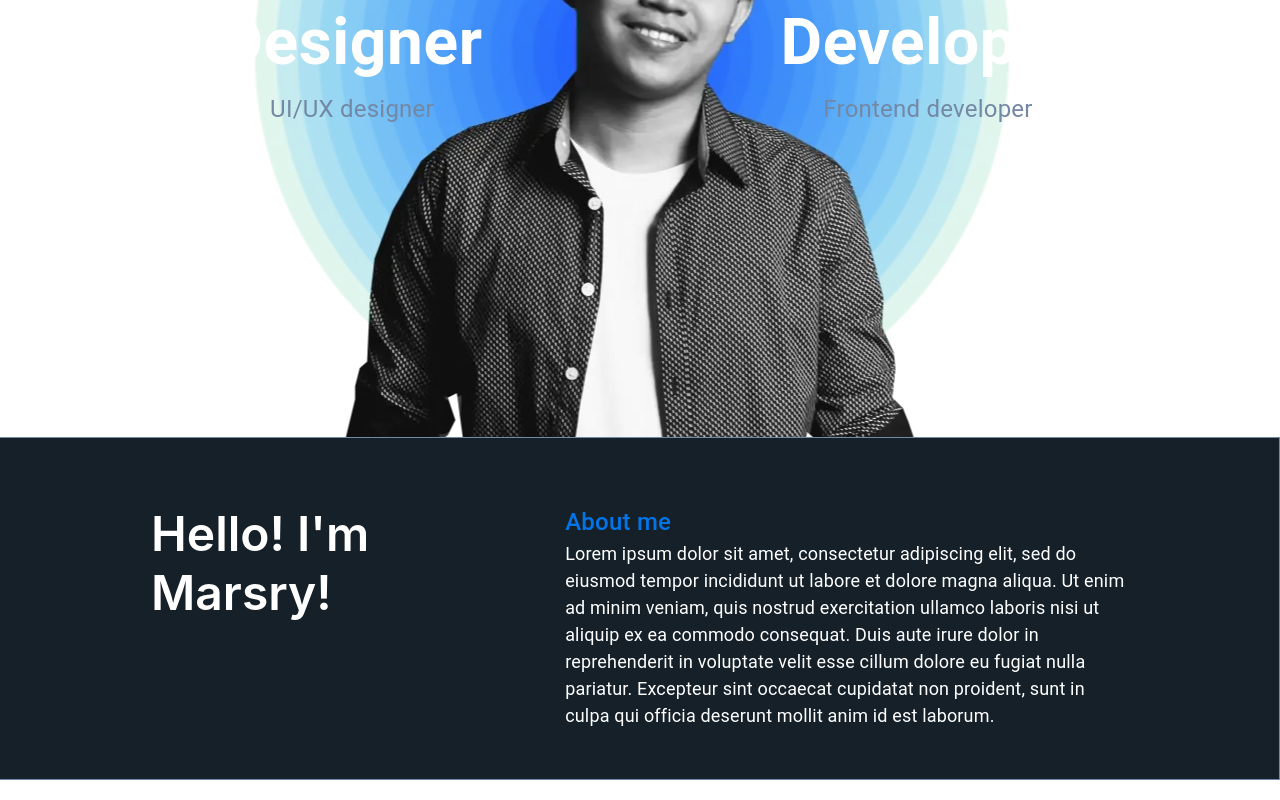
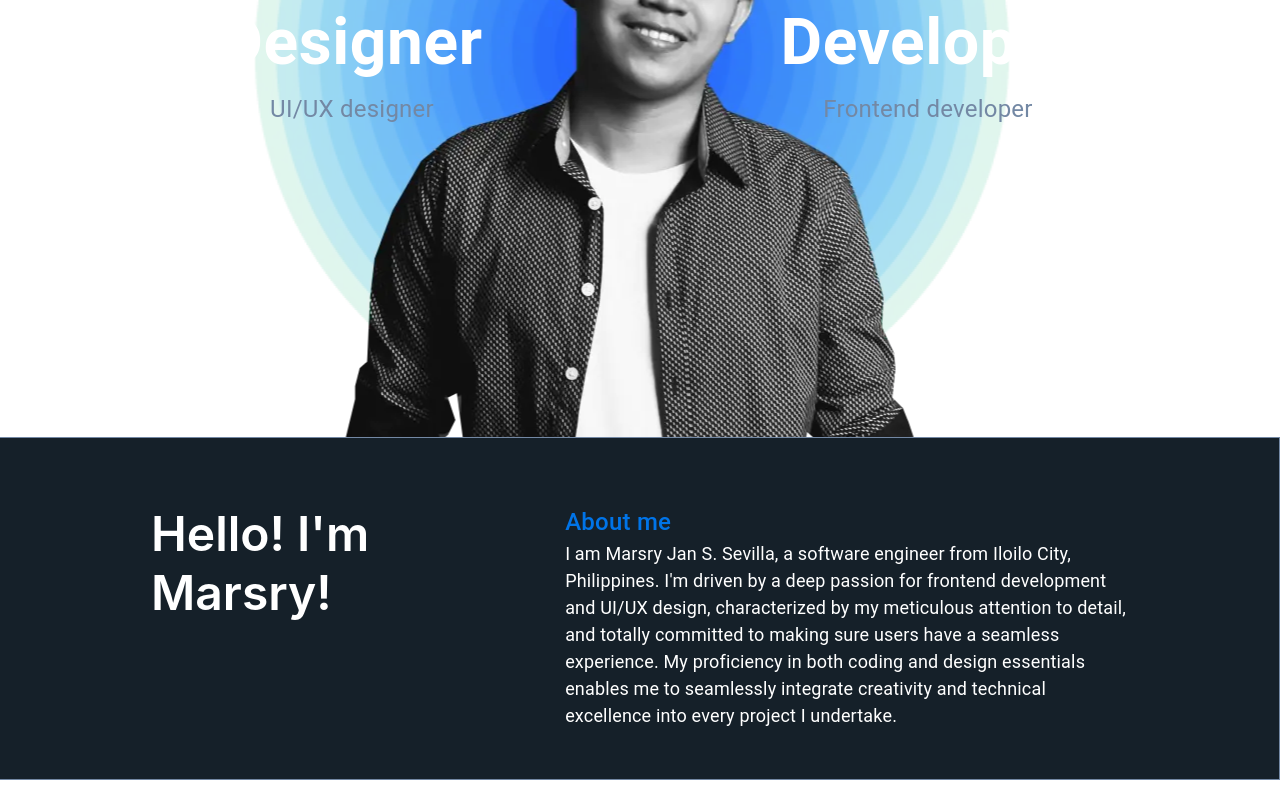
Before and after one commit to marsry/personal-website, a React (Create React App) app: page / in a window 1280 px wide. Shown: the part 367-1167 px from the top of the page. Built offline with nearby package versions, Linux system fonts and the light colour scheme.

Commit message:
fix: homepage layout

```diff
--- a/src/pages/Homepage.jsx
+++ b/src/pages/Homepage.jsx
@@ -71,13 +71,13 @@ export default function Homepage() {
             About me
           </Typography>
           <Typography fontSize={18} align="left">
-            Lorem ipsum dolor sit amet, consectetur adipiscing elit, sed do
-            eiusmod tempor incididunt ut labore et dolore magna aliqua. Ut enim
-            ad minim veniam, quis nostrud exercitation ullamco laboris nisi ut
-            aliquip ex ea commodo consequat. Duis aute irure dolor in
-            reprehenderit in voluptate velit esse cillum dolore eu fugiat nulla
-            pariatur. Excepteur sint occaecat cupidatat non proident, sunt in
-            culpa qui officia deserunt mollit anim id est laborum.
+            I am Marsry Jan S. Sevilla, a software engineer from Iloilo City,
+            Philippines. I'm driven by a deep passion for frontend development
+            and UI/UX design, characterized by my meticulous attention to
+            detail, and totally committed to making sure users have a seamless
+            experience. My proficiency in both coding and design essentials
+            enables me to seamlessly integrate creativity and technical
+            excellence into every project I undertake.
           </Typography>
         </Grid>
       </Grid>
```
